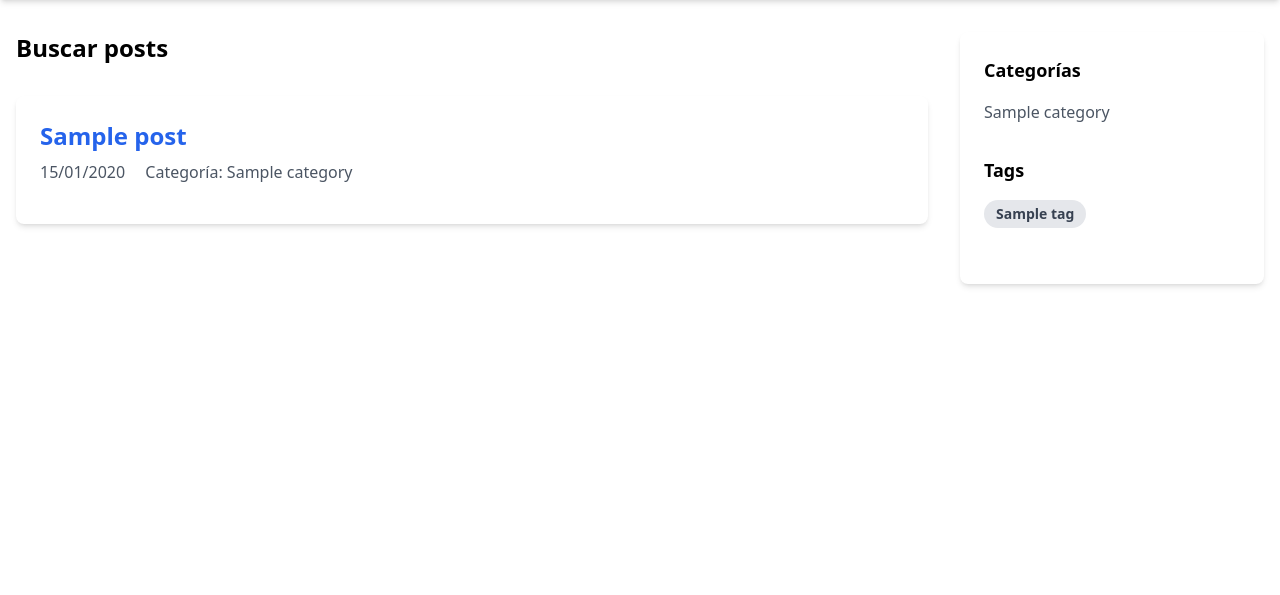
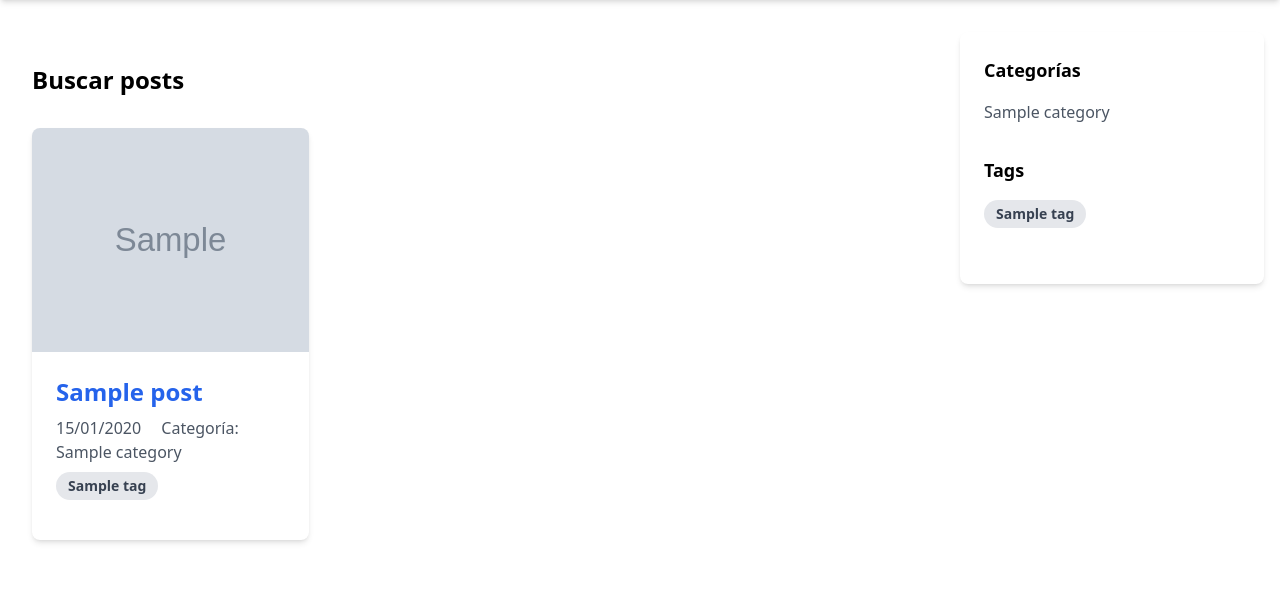
Before and after one commit to Jaolmos/acerobit-blog-django, a Django app: template blog/templates/blog/search_results.html in a window 1280 px wide. Shown: the part 90-685 px from the top of the page. Run offline with Django 3.2, Linux system fonts and the light colour scheme; the template is opened without the code that fills it: most values are stand-ins (such as "Sample title", 1, 10 or a date in 2020); grey boxes marked "Sample" are stand-in pictures; some libraries are stand-ins or nearby versions.

Commit message:
fix: unificar diseño de búsqueda con listado de posts

```diff
--- a/blog/templates/blog/search_results.html
+++ b/blog/templates/blog/search_results.html
@@ -1,6 +1,7 @@
 {% extends 'blog/base.html' %}
 
 {% block content %}
+<div class="container mx-auto px-4 py-8">
     <h2 class="text-2xl font-bold mb-8">
         {% if request.GET.q %}
             Resultados de búsqueda para: "{{ request.GET.q }}"
@@ -9,10 +10,19 @@
         {% endif %}
     </h2>
 
-    <div class="space-y-6">
+    <div class="grid grid-cols-1 md:grid-cols-2 lg:grid-cols-3 gap-6">
         {% if posts %}
             {% for post in posts %}
-                <article class="bg-white p-6 rounded-lg shadow-md hover:shadow-lg transition-shadow">
+                <article class="bg-white rounded-lg shadow-md hover:shadow-lg transition-shadow overflow-hidden">
+                    {% if post.featured_image %}
+                    <div class="w-full h-48 md:h-56">
+                        <img src="{{ post.featured_image.url }}"
+                             alt="{{ post.title }}"
+                             class="w-full h-full object-cover">
+                    </div>
+                    {% endif %}
+
+                    <div class="p-6">
                         <h2 class="text-2xl font-semibold mb-2">
                             <a href="{{ post.get_absolute_url }}" class="text-blue-600 hover:text-blue-800">
                                 {{ post.title }}
@@ -20,7 +30,19 @@
                         </h2>
                         <div class="text-gray-600 mb-4">
                             <span class="mr-4">{{ post.created_at|date:"d/m/Y" }}</span>
-                        <span>Categoría: {{ post.category.name }}</span>
+                            <a href="{% url 'blog:post_by_category' post.category.slug %}" class="hover:text-blue-600">
+                                Categoría: {{ post.category.name }}
+                            </a>
+                            {% if post.tags.all %}
+                                <div class="mt-2">
+                                    {% for tag in post.tags.all %}
+                                        <a href="{% url 'blog:post_by_tag' tag.slug %}" class="inline-block bg-gray-200 rounded-full px-3 py-1 text-sm font-semibold text-gray-700 mr-2 hover:bg-gray-300">
+                                            {{ tag.name }}
+                                        </a>
+                                    {% endfor %}
+                                </div>
+                            {% endif %}
+                        </div>
                     </div>
                 </article>
             {% endfor %}
@@ -28,4 +50,21 @@
             <p class="text-gray-600">No se encontraron resultados.</p>
         {% endif %}
     </div>
+
+    <div class="mt-6">
+        {% if page_obj.has_other_pages %}
+            <div class="flex justify-center space-x-4">
+                {% if page_obj.has_previous %}
+                    <a href="?q={{ request.GET.q }}&page={{ page_obj.previous_page_number }}" class="text-blue-600 hover:text-blue-800">&laquo; Anterior</a>
+                {% endif %}
+
+                <span class="text-gray-700">Página {{ page_obj.number }} de {{ page_obj.paginator.num_pages }}</span>
+
+                {% if page_obj.has_next %}
+                    <a href="?q={{ request.GET.q }}&page={{ page_obj.next_page_number }}" class="text-blue-600 hover:text-blue-800">Siguiente &raquo;</a>
+                {% endif %}
+            </div>
+        {% endif %}
+    </div>
+</div>
 {% endblock %}
```
Lines whose indentation alone changed are shown as unchanged.
